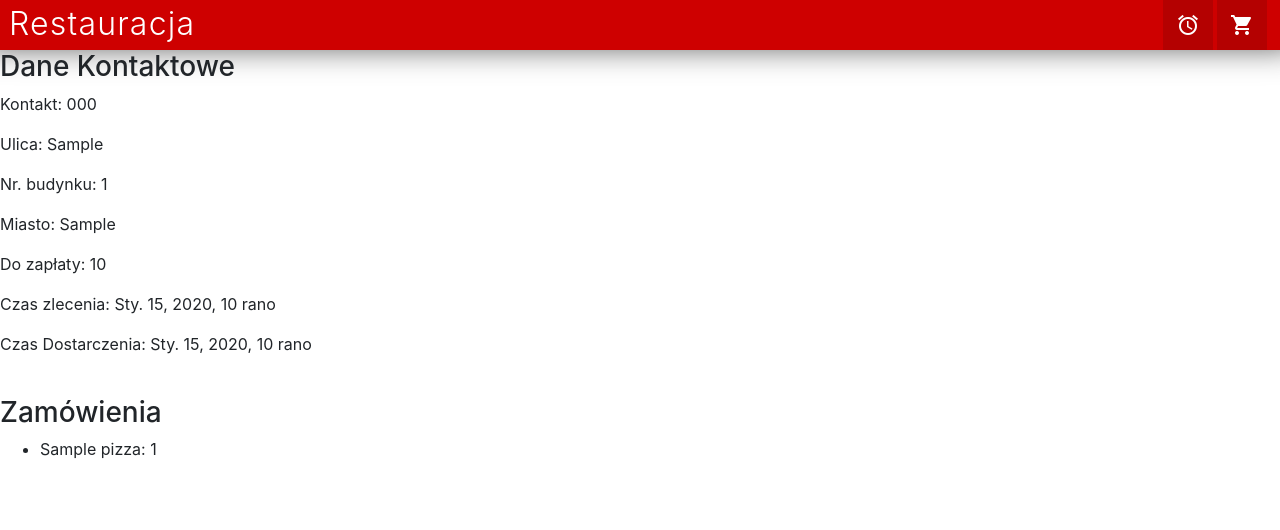
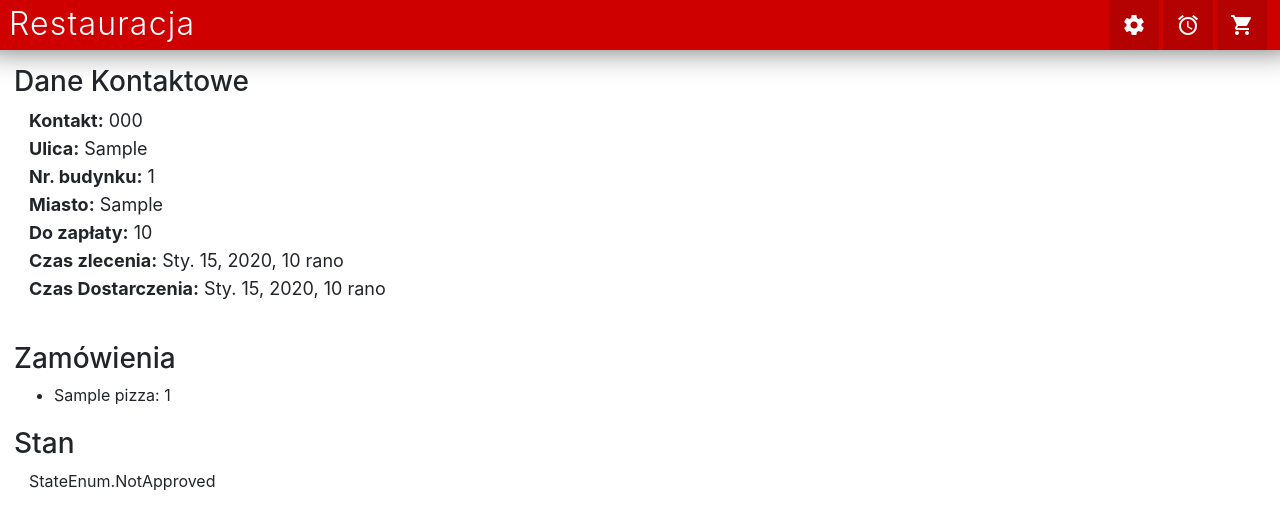
Before and after one commit to marosiak/django_pizza, a Django app: template pizza/templates/pizza/order_detail.html in a window 1280 px wide. Shown: the top 530 px of the page. Run offline with Django 3.2, Linux system fonts and the light colour scheme; the template is opened without the code that fills it: values that come from a table or form of the project are taken from there, others are empty; tables that the repository leaves empty hold one stand-in row (values such as "Sample post"); some libraries are stand-ins or nearby versions.

Commit message:
[progress] css

```diff
--- a/pizza/templates/pizza/base.html
+++ b/pizza/templates/pizza/base.html
@@ -99,6 +99,7 @@
             <div id="header-buttons-row" style="width: 150px; display: flex; flex-direction: row-reverse; padding-right: 9px;">
                 <a style="text-decoration: none;" href="{% url 'cart' %}"><div class="icon-button"><i class="material-icons md-48 md-dark">shopping_cart</i></div></a>
                 <a style="text-decoration: none;" href="{% url 'orders_list' %}"><div class="icon-button"><i class="material-icons md-48 md-dark">alarm</i></div></a>
+                <a style="text-decoration: none;" href="{% url 'orders_list' %}"><div class="icon-button"><i class="material-icons md-48 md-dark">settings</i></div></a>
             </div>
         </div>
         {% block content %}
--- a/pizza/templates/pizza/order_detail.html
+++ b/pizza/templates/pizza/order_detail.html
@@ -1,20 +1,23 @@
 {% extends 'pizza/base.html' %}
-
+{% load i18n %}
 {% block content %}
-   <h3>Dane Kontaktowe</h3>
-   <p>Kontakt: {{order.phone_number}}</p>
-   <p>Ulica: {{order.street}}</p>
-   <p>Nr. budynku: {{order.building_number}}</p>
-   <p>Miasto: {{order.city}}</p>
-   <p>Do zapłaty: {{order.total_price}}</p>
-   <p>Czas zlecenia: {{order.start_time}}</p>
+   <h3 style="margin-left: 14px; margin-top: 15px;">Dane Kontaktowe</h3>
+   <div style="line-height: 28px; font-size: 18px; font-weight: 400; margin-left: 29px;">
+      <b>Kontakt:</b> {{order.phone_number}}<br>
+      <b>Ulica:</b> {{order.street}}<br>
+      <b>Nr. budynku:</b> {{order.building_number}}<br>
+      <b>Miasto:</b> {{order.city}}<br>
+      <b>Do zapłaty:</b> {{order.total_price}}<br>
+      <b>Czas zlecenia:</b> {{order.start_time}}<br>
       {% if order.end_time %}
-   <p>Czas Dostarczenia: {{order.end_time}}</p>
+         <b>Czas Dostarczenia:</b> {{order.end_time}}<br>
       {% endif %}
+   </div>
 
 <br>
 
-   <h3>Zamówienia</h3>
+   <h3 style="margin-left: 14px; margin-top: 15px;">Zamówienia</h3>
+   <div style="margin-left: 14px;">
       <ul>
       {% for pizza in order.pizzas.all  %}
          <li>{{pizza.name}}:
@@ -26,9 +29,11 @@
             </li>
       {% endfor %}
       </ul>
-   <br>
+   </div>
+   <h3 style="margin-left: 14px; margin-top: 20px;">Stan</h3>
+   <div style="margin-left: 29px;">{% trans order.state %}</div>
    {% if not order.end_time %}
-         <a class="btn btn-success" href="{% url 'order_deliver' pk=order.pk %}">Dostarcz</a>
+
    {% endif %}
 
 {% endblock %}
--- a/pizza/views.py
+++ b/pizza/views.py
@@ -24,6 +24,7 @@
 
 
 def order_detail(request, pk):
+    activate('pl')
     order = Order.objects.get(pk=pk)
     if order.tracking_key in request.session.get('orders',[]):
         return render(request, 'pizza/order_detail.html', {'order': order})
```
Also changed, not shown: pizza/templates/pizza/orders_list.html (+7 -4 lines). Lines whose indentation alone changed are shown as unchanged.
